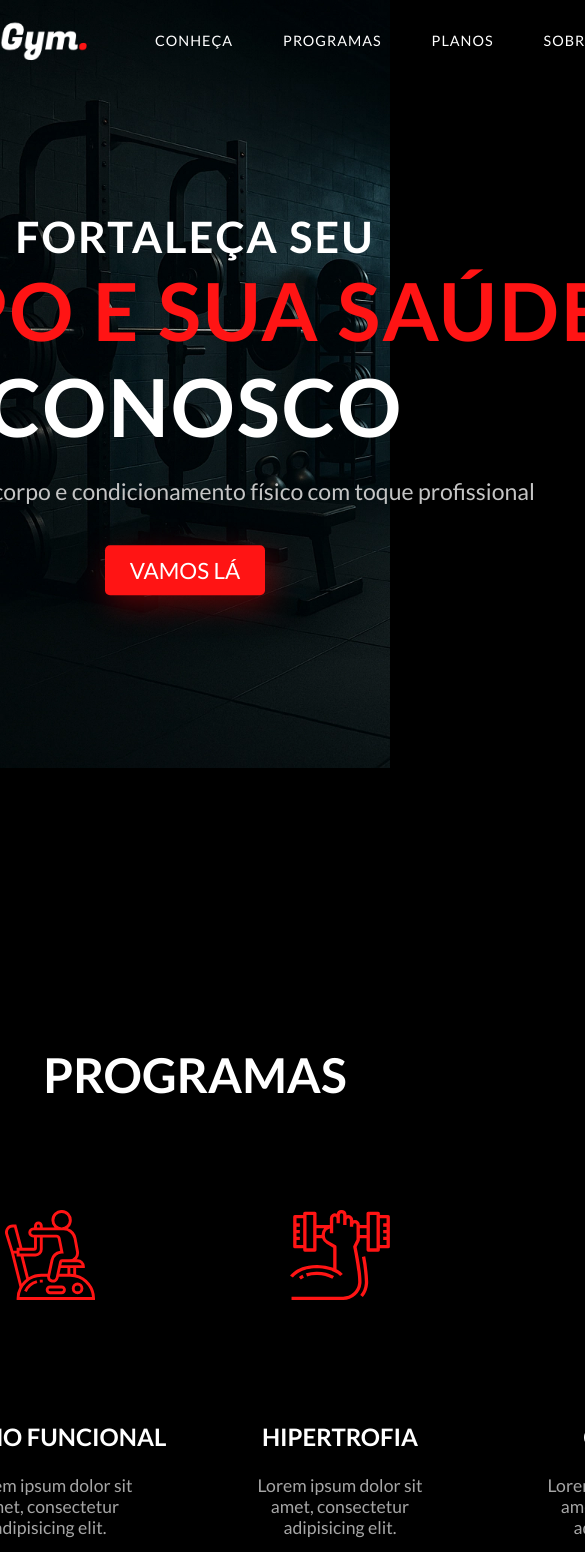
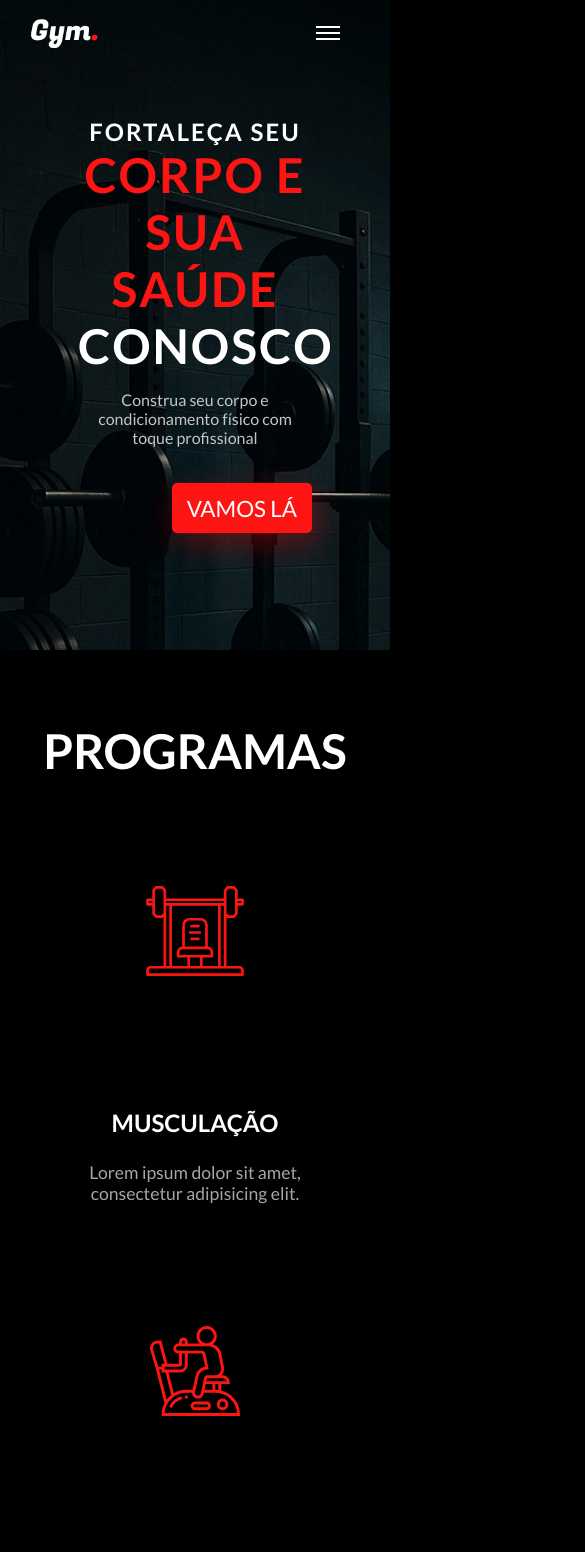
Before and after one commit to gemaquejr/react-gym-app, a React (Create React App) app: page / in a window 390 px wide. Shown: the top 1552 px of the page, 585 px wide, since content can reach past the window. Built offline with nearby package versions, Linux system fonts and the light colour scheme; the HTML template or start-up script is replaced by a standard one.

Commit message:
Adiciona media queries para layout responsivo
Signed-off-by: Francisco Gemaque <gemaquejr@hotmail.com>

```diff
--- a/src/index.css
+++ b/src/index.css
@@ -433,3 +433,255 @@
   color: #ffffff;
   text-transform: uppercase;
 }
+
+@media (max-width: 620px) {
+  #contact form {
+    width: 90%;
+  }
+}
+
+@media (max-width: 1190px) {
+  #main {
+    background-size: 1150px !important;
+  }
+
+  .header-heading {
+    left: 50%;
+    top: 50%;
+    transform: translate(-50%, -50%);
+    text-align: center;
+  }
+
+  .header-heading h2 {
+    font-size: 1.5rem;
+  }
+
+  .header-heading h1 {
+    font-size: 3rem;
+  }
+
+  .header-heading .details {
+    font-size: 1rem;
+  }
+
+  .pr-heading {
+    left: 50%;
+    top: 50%;
+    transform: translate(-50%, -50%);
+    text-align: center;
+  }
+
+  .pr-heading h2 {
+    font-size: 1.5rem;
+  }
+
+  .pr-heading h1 {
+    font-size: 3rem;
+  }
+
+  .pr-heading .details {
+    font-size: 1rem;
+  }
+
+  .about-image img {
+    height: 400px;
+  }
+
+  #features {
+    height: auto;
+  }
+
+  .a-container {
+    flex-wrap: wrap;
+  }
+
+  .a-box {
+    flex-grow: 1;
+  }
+
+  .a-b-img img {
+    object-fit: contain;
+  }
+}
+
+@media (max-width: 970px) {
+  #main {
+    height: 650px;
+  }
+
+  .header-heading {
+    left: 50%;
+    top: 50%;
+    transform: translate(-50%, -50%);
+  }
+
+  .pr-heading {
+    left: 50%;
+    top: 50%;
+    transform: translate(-50%, -50%);
+  }
+
+  .about-image {
+    display: none;
+  }
+
+  .header-btn {
+    margin-left: 40%;
+    margin-top: 20px;
+  }
+
+  .pr-btn {
+    margin-left: 40%;
+    margin-top: 20px;
+  }
+
+  #about {
+    justify-content: center;
+    padding-top: 0px;
+    text-align: center;
+    margin-top: 0px;
+  }
+
+  .about-text {
+    width: 90%;
+  }
+
+  .about-text h1 {
+    font-size: 4rem;
+  }
+
+  .about-text p {
+    width: 100%;
+  }
+
+  #features {
+    margin-bottom: 100px;
+  }
+}
+
+@media (max-width: 600px) {
+  .header-heading {
+    width: 60%;
+  }
+
+  .pr-heading {
+    width: 60%;
+  }
+}
+
+@media (max-width: 1100px) {
+  .menu-icon {
+    display: block;
+  }
+
+  nav {
+    justify-content: space-between;
+    height: 65px;
+    padding: 0px 30px;
+  }
+
+  .logo img {
+    width: 70px;
+  }
+
+  .header-btns {
+    margin: 0;
+  }
+
+  .pr-btns {
+    margin: 0;
+  }
+
+  .menu {
+    display: none;
+    position: fixed;
+    top: 65px;
+    left: 0px;
+    width: 100%;
+    height: 100vh;
+    background-color: rgba(0, 0, 0, 0.8);
+    backdrop-filter: blur(4px);
+    border-bottom: 4px solid #ff1414;
+    padding: 0px;
+    margin: 0px;
+  }
+
+  .menu li {
+    width: 100%;
+  }
+
+  nav .menu li a {
+    width: 100%;
+    height: 40px;
+    justify-content: center;
+    align-items: center;
+    margin: 0px;
+    padding: 25px;
+    border: 1px solid rgba(38, 38, 38, 0.03);
+  }
+
+  nav .menu-icon {
+    cursor: pointer;
+    float: right;
+    padding: 28px 20px;
+    position: relative;
+    user-select: none;
+  }
+
+  nav .menu-icon .nav-icon {
+    background-color: #ffffff;
+    display: block;
+    height: 2px;
+    position: relative;
+    transition: background 0.2s ease-out;
+    width: 24px;
+  }
+
+  nav .menu-icon .nav-icon:before,
+  nav .menu-icon .nav-icon:after {
+    background: rgb(255, 255, 255);
+    content: "";
+    display: block;
+    height: 100%;
+    position: absolute;
+    transition: all ease-out 0.2s;
+    width: 100%;
+  }
+
+  nav .menu-icon .nav-icon:before {
+    top: 6px;
+  }
+
+  nav .menu-icon .nav-icon:after {
+    top: -6px;
+  }
+
+  nav .menu-btn:checked ~ .menu-icon .nav-icon {
+    background: transparent;
+  }
+
+  nav .menu-btn:checked ~ .menu-icon .nav-icon:before {
+    transform: rotate(-45deg);
+    top: 0;
+  }
+
+  nav .menu-btn:checked ~ .menu-icon .nav-icon:after {
+    transform: rotate(45deg);
+    top: 0;
+  }
+
+  nav .menu-btn {
+    display: none;
+  }
+
+  nav .menu-btn:checked ~ .menu {
+    display: block;
+  }
+}
+
+@media (max-width: 400px) {
+  .a-box {
+    width: 100%;
+    height: 400px;
+  }
+}
```
